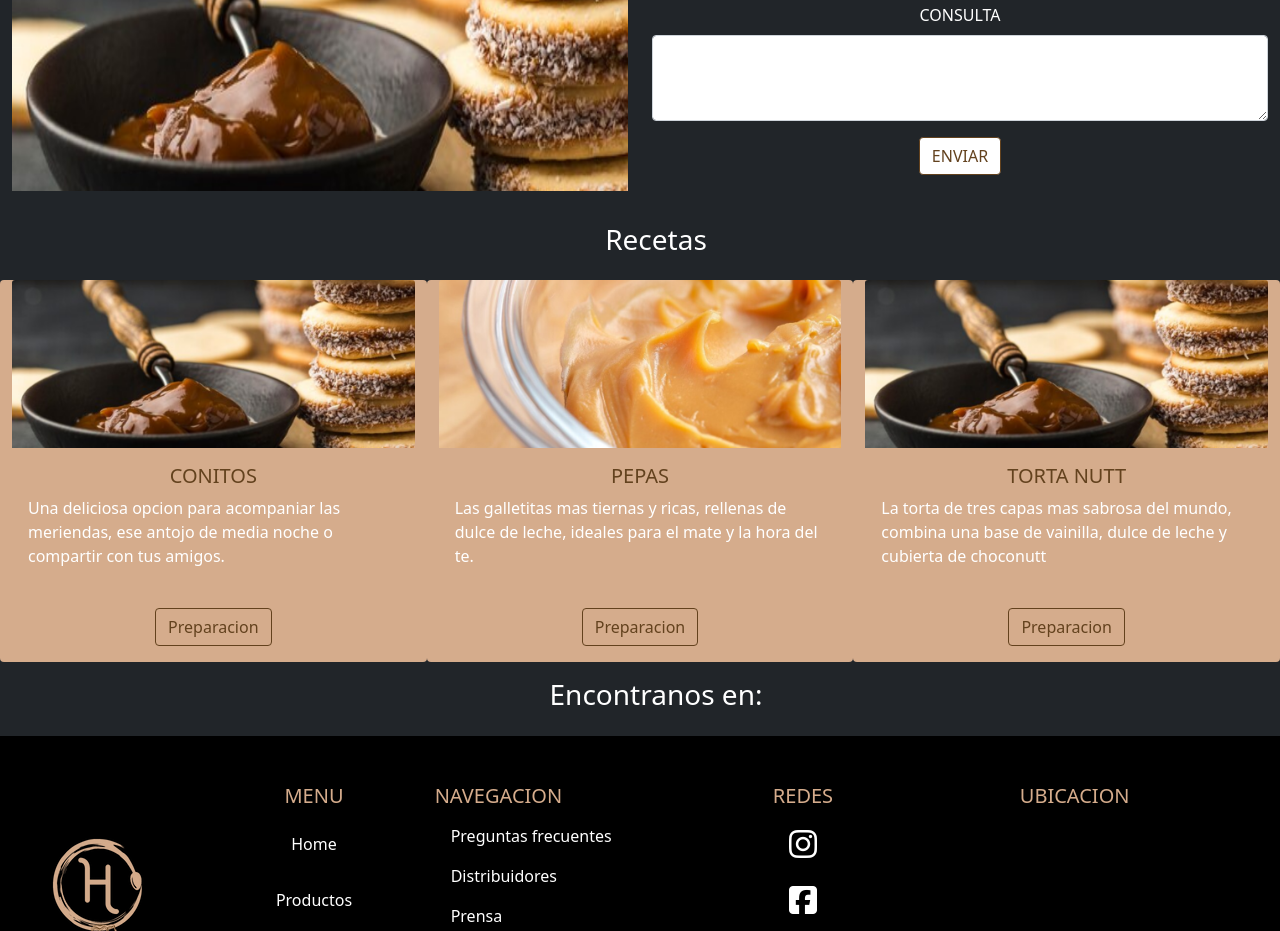
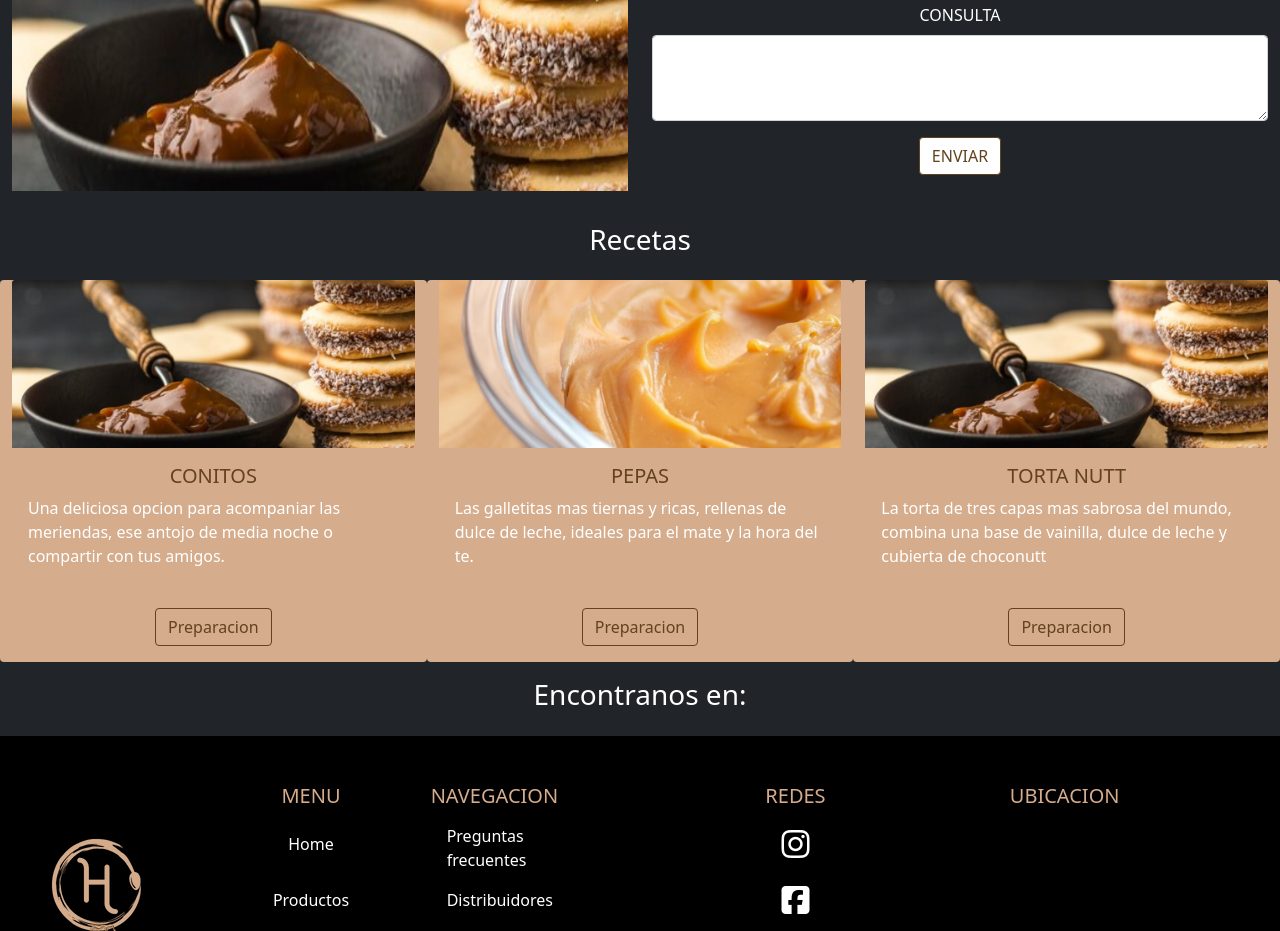
Before and after one commit to MatiBravo47/Humaya, a plain HTML site: page index.html in a window 1280 px wide. Shown: the part 1869-2800 px from the top of the page. Drawn offline with nearby package versions, Linux system fonts and the light colour scheme; grey boxes are pictures that could not be loaded.

Commit message:
removing scrollbar

```diff
--- a/styles.css
+++ b/styles.css
@@ -172,3 +172,11 @@
 #contacto{
     overflow: hidden;
 }
+
+.bg-black .row{
+    margin-right: 0;
+}
+
+.m-3{
+    margin: 1rem 0 !important;
+}
```
